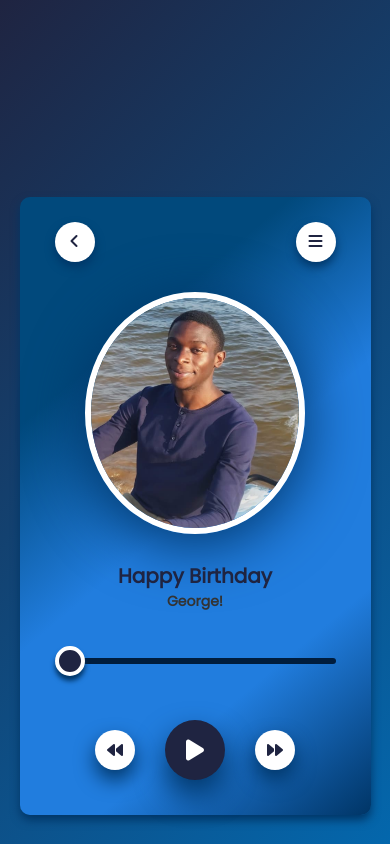
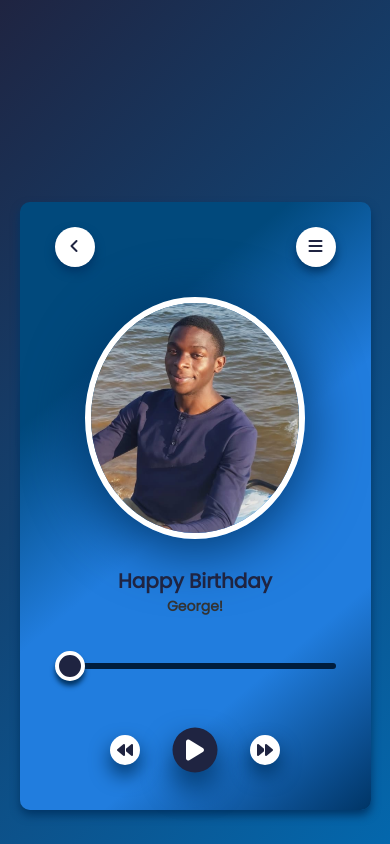
Before and after one commit to MariaBeatriceNamatovu/Music-Player2, a plain HTML site: page index.html in a window 390 px wide. Shown: the top 844 px of the page. Drawn offline with Linux system fonts and the light colour scheme.

Commit message:
responsive

```diff
--- a/style.css
+++ b/style.css
@@ -148,7 +148,7 @@ ul li:hover{
 
 @media only screen and (max-width: 600px) {
     .controls div {
-        width: 40px; /* Adjust control button size for smaller screens */
-        height: 40px;
+        width: 30px; /* Adjust control button size for smaller screens */
+        height: 30px;
     }
 }
```
